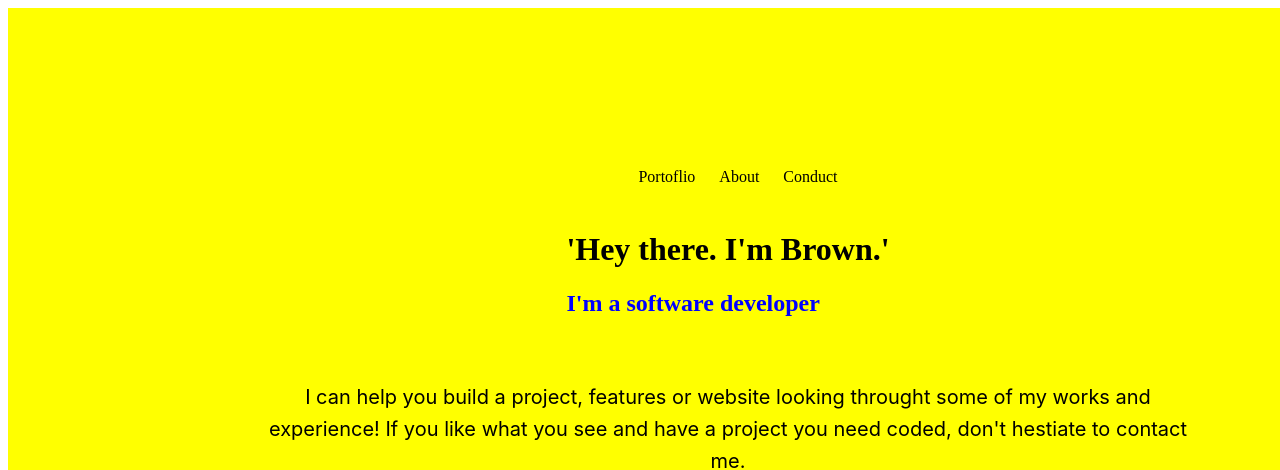
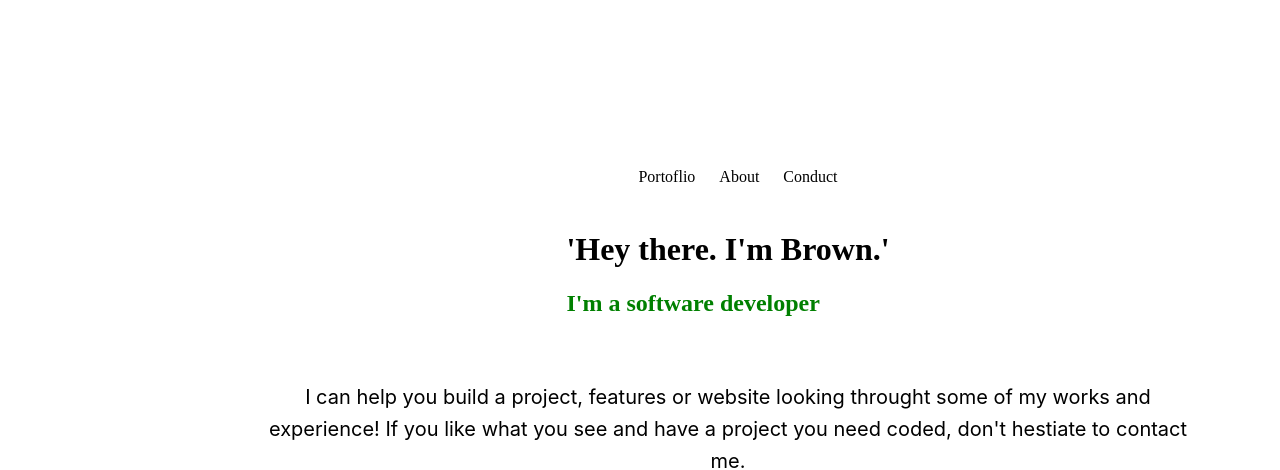
Before and after one commit to Xhibitbrown/My-Portfolio, a plain HTML site: page index.html in a window 1280 px wide. Shown: the top 470 px of the page. Drawn offline with nearby package versions, Linux system fonts and the light colour scheme.

Commit message:
style update

```diff
--- a/style.css
+++ b/style.css
@@ -7,13 +7,13 @@ align-items: center;
 padding: 160px 0px;
 gap: 24px;
 
-background:yellow;
+background:white;
 position: relative;
 width: 1440px;
 height: 3846px;
 }
 h2{
-    color: blue;
+    color: green;
 }
 .support{
     display: flexbox;
```
